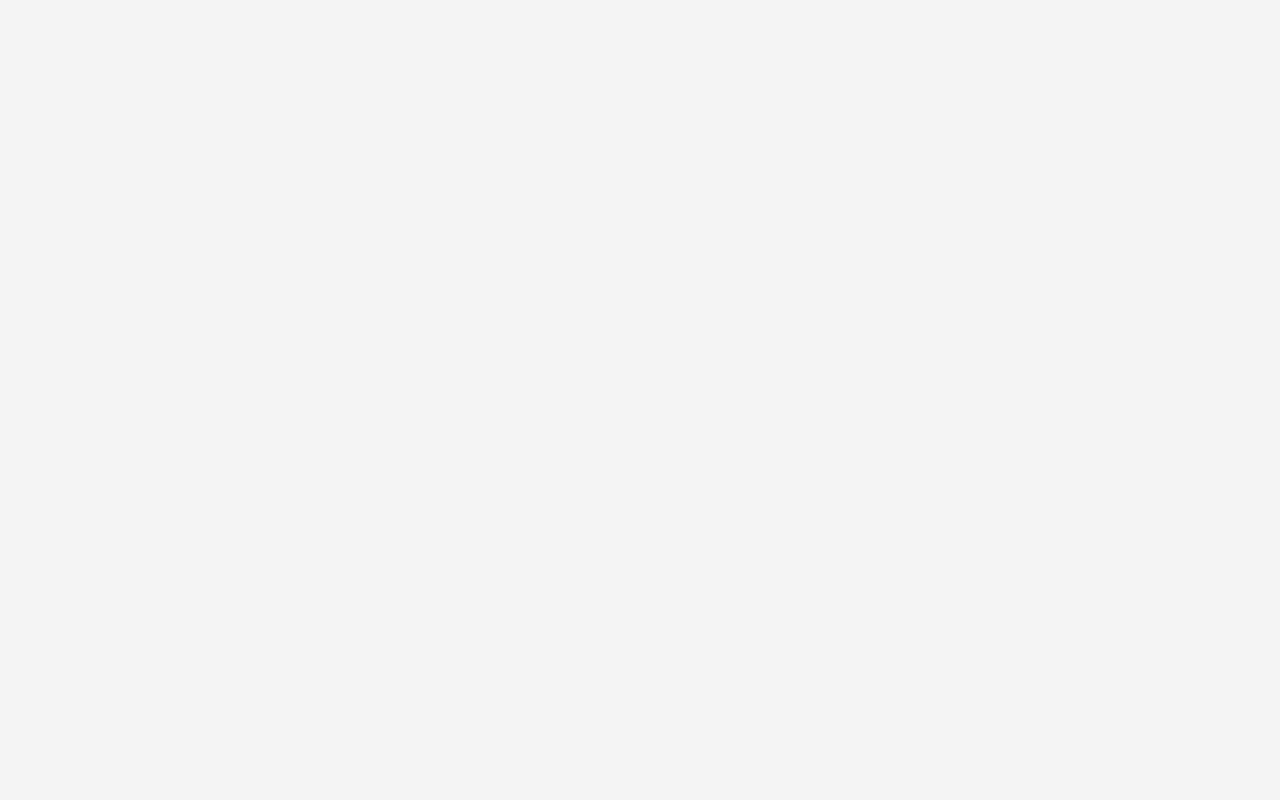
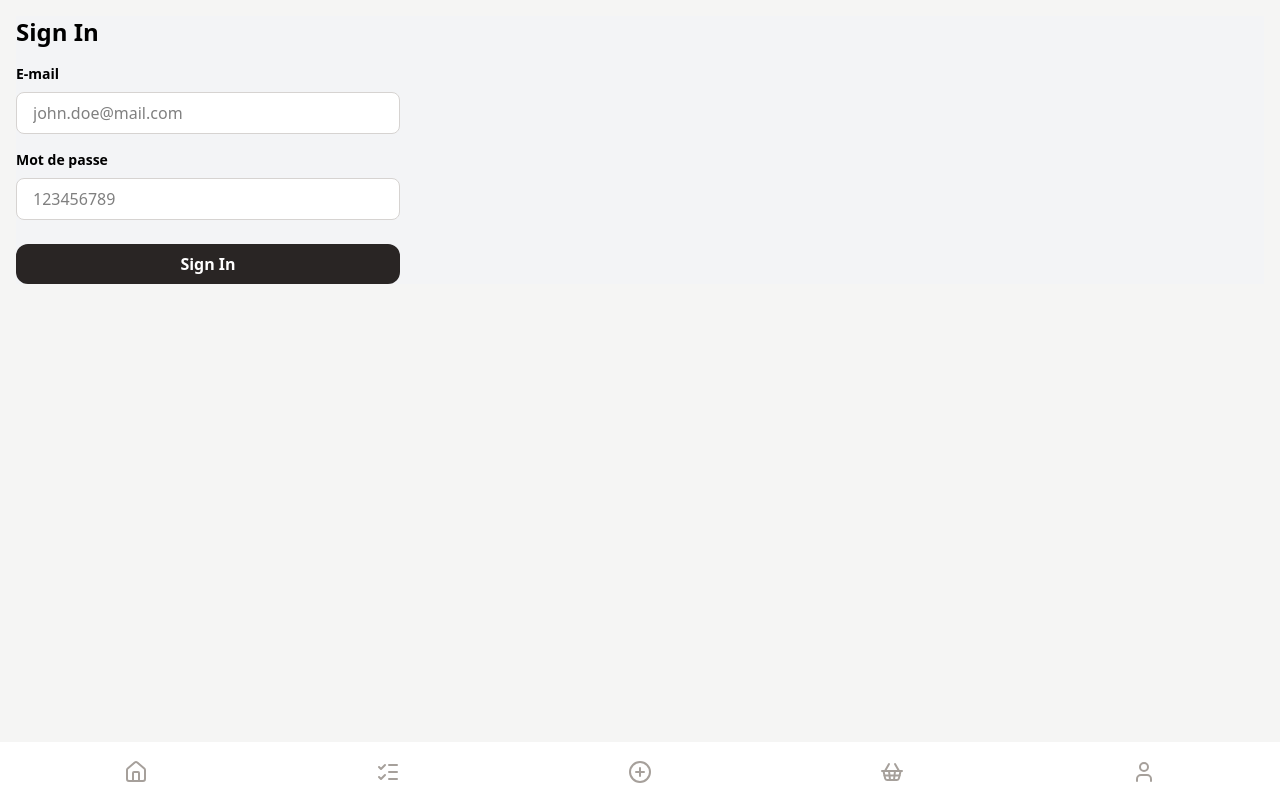
Before and after one commit to ThomasArbeit/grocery-list, a Vue app: page /signin in a window 1280 px wide. Before the commit this address had no page. Built offline with nearby package versions, Linux system fonts and the light colour scheme.

Commit message:
added transitions and smooth animations

```diff
--- a/src/App.vue
+++ b/src/App.vue
@@ -1,11 +1,14 @@
 <script setup lang="ts">
+import BottomNavBar from './components/BottomNavBar.vue';
+
 </script>
 
 <template>
   <div class="p-4 pb-24 space-y-4 bg-stone-100 min-h-screen">
-    <!-- <Transition name="page" mode="out-in"> -->
+    <Transition name="page" mode="out-in">
       <router-view/>
-    <!-- </Transition> -->
+    </Transition>
+    <BottomNavBar/>
   </div>
 </template>
 
--- /dev/null
+++ b/src/components/BottomNavBar.vue
@@ -0,0 +1,57 @@
+<script setup lang="ts">
+import { Home, ListChecks, PlusCircleIcon, ShoppingBasket, User } from 'lucide-vue-next';
+import { useRoute } from 'vue-router';
+import useScrollDirection from '../composables/useScrollDirection';
+
+const { isScrollingDown } = useScrollDirection();
+const route = useRoute();
+</script>
+
+<template>
+  <nav
+    class="flex space-x-3 bg-white p-4 fixed bottom-0 left-0 right-0 w-full justify-around transition-transform duration-300 z-40"
+    :class="{ 'translate-y-full': isScrollingDown }"
+  >
+    <div id="page-actions" class="fixed flex space-x-2 justify-end -left-3 -right-3 bottom-18 px-4 z-40"></div>
+
+    <router-link
+      to="/"
+      class="text-stone-400 hover:text-stone-900"
+      :class="{ 'text-stone-900': route.path === '/' }"
+    >
+      <Home class="w-6 h-6 inline-block" />
+    </router-link>
+
+    <router-link
+      to="/todo"
+      class="text-stone-400 hover:text-stone-900"
+      :class="{ 'text-stone-900': route.path === '/todo' }"
+    >
+      <ListChecks class="w-6 h-6 inline-block" />
+    </router-link>
+
+    <router-link
+      to="/add"
+      class="text-stone-400 hover:text-stone-900"
+      :class="{ 'text-stone-900': route.path === '/add' }"
+    >
+      <PlusCircleIcon class="w-6 h-6 inline-block" />
+    </router-link>
+
+    <router-link
+      to="/grocery"
+      class="text-stone-400 hover:text-stone-900"
+      :class="{ 'text-stone-900': route.path === '/grocery' }"
+    >
+      <ShoppingBasket class="w-6 h-6 inline-block" />
+    </router-link>
+
+    <router-link
+      to="/user"
+      class="text-stone-400 hover:text-stone-900"
+      :class="{ 'text-stone-900': route.path === '/user' }"
+    >
+      <User class="w-6 h-6 inline-block" />
+    </router-link>
+  </nav>
+</template>
--- a/src/components/Button.vue
+++ b/src/components/Button.vue
@@ -1,6 +1,6 @@
 <template>
   <button
-  class="cursor-pointer flex items-center justify-center px-4 py-2 rounded-full font-semibold"
+  class="cursor-pointer flex items-center justify-center px-4 py-2 rounded-xl font-semibold"
   :class="[
     {'bg-stone-800 text-white hover:bg-stone-900': !secondary && !outline && !ghost && !link && !destructive && !disabled },
     {'bg-stone-200 hover:bg-stone-300 focus:bg-stone-300': secondary },
--- a/src/components/GroceryListItem.vue
+++ b/src/components/GroceryListItem.vue
@@ -1,10 +1,9 @@
 <template>
   <li
-  @click="router.push({name: 'GroceryList', params: {id: list?.id}})"
-  :key="list?.id"
+  @click="router.push({name: 'GroceryList', params: {id: list.id}})"
   class="flex items-center justify-between py-4 transition-colors duration-200">
-    <h2 class="font-semibold">{{ list?.title }}</h2>
-    <Trash2Icon class="text-stone-400 right-1 w-5 h-5 mt-2" @click.stop="handleDelete"/>
+    <h2 class="font-semibold">{{ list.title }} </h2>
+    <Trash2Icon class="text-stone-700 right-1 w-5 h-5 mt-2" @click.stop="handleDelete"/>
   </li>
 </template>
 
--- a/src/components/Input.vue
+++ b/src/components/Input.vue
@@ -4,7 +4,7 @@
     <input
     ref="inputRef"
     class="bg-white border border-stone-300 rounded-lg px-4 py-2 w-full outline-none focus:ring-1 focus:ring-indigo-400 transition-colors duration-200"
-    type="text"
+    :type="props.type || 'text'"
     v-model="props.modelValue"
     :placeholder="placeholder"
     @input="change()"/>
@@ -17,6 +17,7 @@ import { ref } from 'vue';
 const props = defineProps<{
   modelValue: string | number;
   label?: string;
+  type?: string; // Optional prop to specify input type, default is 'text'
   placeholder?: string;
 }>();
 
--- a/src/composables/useGroceryService.ts
+++ b/src/composables/useGroceryService.ts
@@ -9,7 +9,7 @@ export default function useGroceryService() {
     const { data, error } = await supabase
       .from('grocery_lists')
       .select('*')
-      .order('created_at', { ascending: true })
+      .order('created_at', { ascending: false })
 
     if (error) {
       console.error('Erreur Supabase:', error)
--- /dev/null
+++ b/src/composables/useScrollDirection.ts
@@ -0,0 +1,24 @@
+import { ref, onMounted, onUnmounted } from 'vue';
+
+export default function useScrollDirection() {
+  const isScrollingDown = ref(false);
+  let lastScrollY = window.scrollY;
+
+  const updateScroll = () => {
+    const currentY = window.scrollY;
+    isScrollingDown.value = currentY > lastScrollY;
+    lastScrollY = currentY;
+  };
+
+  onMounted(() => {
+    window.addEventListener('scroll', updateScroll, { passive: true });
+  });
+
+  onUnmounted(() => {
+    window.removeEventListener('scroll', updateScroll);
+  });
+
+  return {
+    isScrollingDown,
+  };
+}
--- a/src/pages/GroceryList.vue
+++ b/src/pages/GroceryList.vue
@@ -1,8 +1,11 @@
 <template>
   <div class="flex flex-col space-y-4">
-    <h1 class="text-2xl font-bold mb-6">{{ groceryList?.title }}</h1>
+    <div class="flex items-center space-x-3 mb-6">
+      <ArrowLeft class="w-6 h-6 cursor-pointer" @click="$router.push({ name: 'Home' })"/>
+      <h1 class="text-xl font-bold">{{ groceryList?.title }}</h1>
+    </div>
       <TransitionGroup name="fade" tag="ul" class="flex flex-col space-y-4">
-      <li v-for="list in groupAndSortByCategory" :key="list.category" class="flex flex-col ">
+      <li v-for="list in groupAndSortByCategory" :key="list.category" class="flex flex-col" >
         <h2 class="text-sm font-semibold text-stone-400">{{ list.category }}</h2>
         <TransitionGroup class="flex flex-col" name="fade" tag="ul">
           <GroceryItem
@@ -14,8 +17,19 @@
         </TransitionGroup>
       </li>
     </TransitionGroup>
-    <Button v-if="hasDoneItems" @click="handleDeleteAll" size="md" outline class="fixed left-4 bottom-12 right-4">Supprimer {{ numberOfDoneItems }} cochés</Button>
-    <Button @click="toggleSheet" size="md" class="fixed left-4 bottom-4 right-4">+ Ajouter un produit</Button>
+    <teleport to="#page-actions">
+      <TransitionGroup name="fade" tag="span">
+        <Button v-if="hasDoneItems" @click="handleDeleteAll" size="md" outline>
+          <div class="flex space-x-1 items-center">
+            <span>Supprimer </span>
+            <Transition name="fade" mode="out-in">
+              <span :key="numberOfDoneItems">{{ numberOfDoneItems }}</span>
+            </Transition>
+          </div>
+        </Button>
+      </TransitionGroup>
+      <Button @click="toggleSheet" size="md">+ Ajouter</Button>
+    </teleport>
     <BottomSheet v-model="show">
       <NewGroceryItemForm @close="toggleSheet" @added="handleAdd"/>
     </BottomSheet>
@@ -32,6 +46,7 @@ import NewGroceryItemForm from '../components/NewGroceryItemForm.vue';
 import GroceryItem from '../components/GroceryItem.vue';
 import type { GroceryListType } from '../types/GroceryListType';
 import type { GroceryType } from '../types/GroceryType';
+import { ArrowLeft } from 'lucide-vue-next';
 
 
 const show = ref(false);
--- a/src/pages/Home.vue
+++ b/src/pages/Home.vue
@@ -1,19 +1,26 @@
 <template>
   <div class="flex flex-col space-y-4">
-    <h1 class="text-2xl font-bold mb-6">Vos listes de courses</h1>
+    <h1 class="text-xl font-bold mb-6">Vos listes de courses</h1>
     <div class="flex flex-col">
+      <!-- <TransitionGroup class="relative flex flex-col align-center" name="fade" tag="ul">
+        <li v-for="(group, index) in groupedLists" :key="index" class="mb-6"> -->
           <h2 class="text-sm font-semibold text-stone-400">{{ groceryLists.length }} listes</h2>
           <TransitionGroup class="relative flex flex-col align-center" name="fade" tag="ul">
             <GroceryList
             v-for="(list, i) in groceryLists"
             :key="list.id"
             :list="list"
+            :style="{ transitionDelay: `${i * 50}ms` }"
             :class="{'border-t border-stone-200': i !== 0}"
             @delete="handleDelete"
             />
           </TransitionGroup>
+        <!-- </li>
+      </TransitionGroup> -->
     </div>
-    <Button @click="toggleSheet" size="md" class="fixed left-4 bottom-4 right-4">
+
+    <teleport to="#page-actions">
+      <Button @click="toggleSheet" size="md" >
         <div class="flex space-x-1 items-center">
           <Plus class="w-5 h-5"/>
           <span>
@@ -21,6 +28,9 @@
           </span>
         </div>
       </Button>
+    </teleport>
+
+
     <BottomSheet v-model="show">
       <NewListForm @close="toggleSheet" @added="handleAdd"/>
     </BottomSheet>
@@ -28,14 +38,14 @@
 </template>
 
 <script lang="ts" setup>
-import { onBeforeMount, ref } from 'vue';
+import { computed, onBeforeMount, ref } from 'vue';
 import Button from '../components/Button.vue';
 import BottomSheet from '../components/BottomSheet.vue';
 import NewListForm from '../components/NewListForm.vue';
 import useGroceryService from '../composables/useGroceryService';
 import GroceryList from '../components/GroceryListItem.vue';
 import type { GroceryListType } from '../types/GroceryListType';
-import { Plus } from 'lucide-vue-next';
+import { CircleQuestionMark, Plus } from 'lucide-vue-next';
 
 const show = ref(false);
 const isLoading = ref(false);
@@ -44,6 +54,28 @@ const groceryLists = ref<GroceryListType[]>([]);
 onBeforeMount(async() => {
   groceryLists.value = await useGroceryService().fetchGroceryLists();
 })
+
+// const groupedLists = computed(() => {
+//   const now = Date.now();
+//   const threeDaysInMs = 1 * 24 * 60 * 60 * 1000;
+//   const returnArray = [];
+
+//   const ongoing = groceryLists.value.filter(list => {
+//     const createdAt = new Date(list.createdAt).getTime();
+//     return now - createdAt <= threeDaysInMs;
+//   });
+
+//   const past = groceryLists.value.filter(list => {
+//     const createdAt = new Date(list.createdAt).getTime();
+//     return now - createdAt > threeDaysInMs;
+//   });
+
+//   ongoing.length ? returnArray.push({ title: 'En cours', lists: ongoing }) : null
+//   past.length ? returnArray.push({ title: 'Passées', lists: past }) : null;
+
+//   return returnArray
+// });
+
 
 const toggleSheet = () => {
   show.value = !show.value;
--- /dev/null
+++ b/src/pages/SignIn.vue
@@ -0,0 +1,27 @@
+<template>
+  <div class="flex flex-col h-[100%] justify-center bg-gray-100">
+    <h1 class="text-2xl font-bold mb-4">Sign In</h1>
+    <form class="w-full max-w-sm">
+      <div class="mb-4">
+       <Input v-model="email"
+       label="E-mail"
+       placeholder="john.doe@mail.com"/>
+      </div>
+      <div class="mb-6">
+        <Input v-model="password"
+        type="password"
+        label="Mot de passe"
+        placeholder="123456789"/>
+      </div>
+      <Button size="md" class="w-full">Sign In</Button>
+    </form>
+  </div>
+</template>
+
+<script setup lang="ts">
+import { ref } from 'vue';
+import Input from '../components/Input.vue';
+import Button from '../components/Button.vue';
+const email = ref('');
+const password = ref('');
+</script>
```
Also changed, not shown: src/router.ts (+6 -1 lines), src/pages/Login.vue (added). Lines whose indentation alone changed are shown as unchanged.
